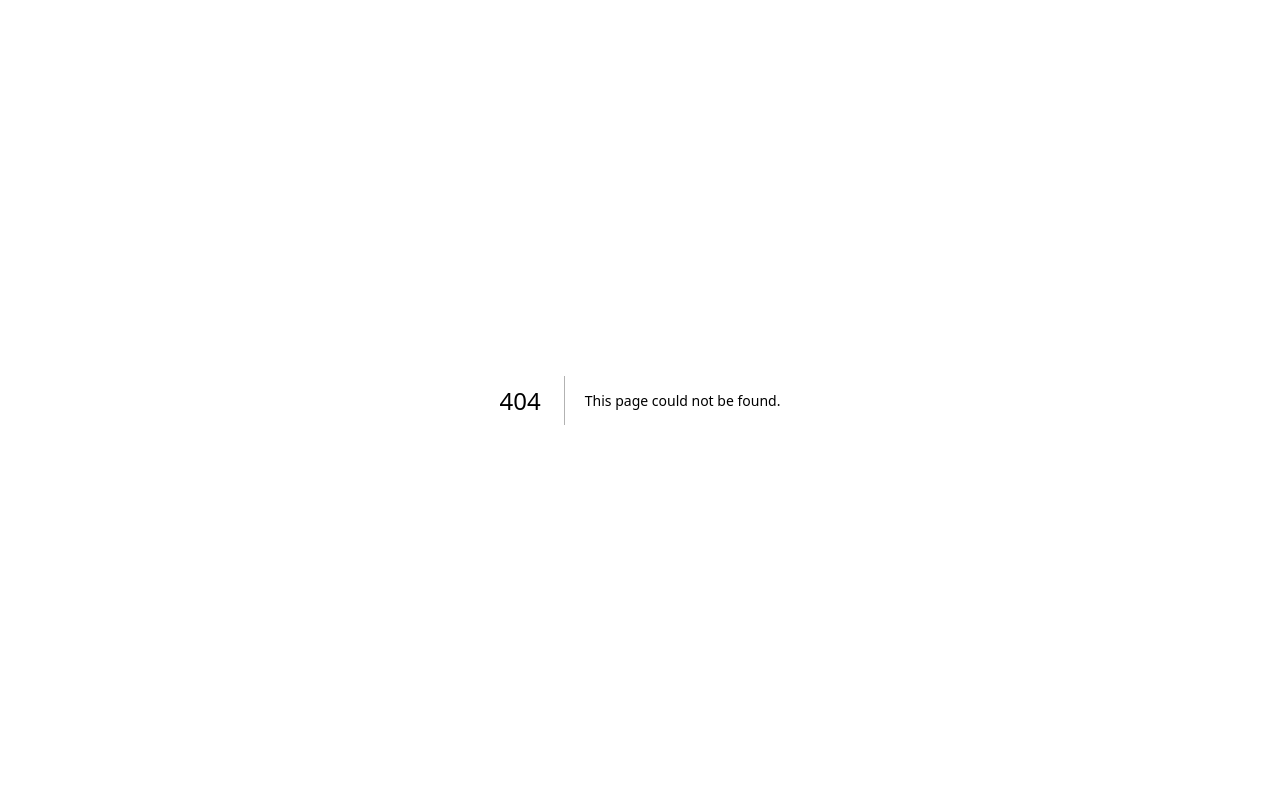
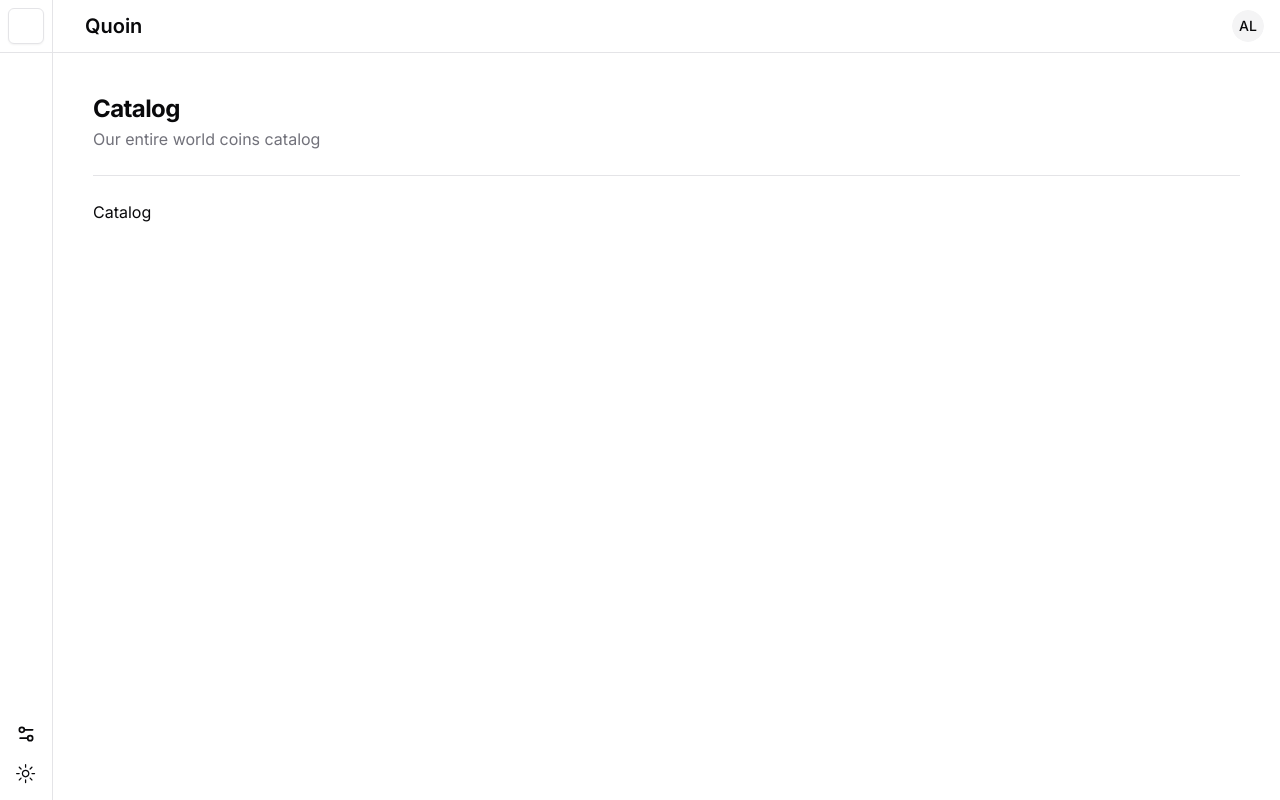
Before and after one commit to AgustinLarzabal/quoin, a Next.js app: page /catalog in a window 1280 px wide. Before the commit this address had no page. Built offline with nearby package versions, Linux system fonts and the light colour scheme; no server answers.

Commit message:
add catalog page

```diff
--- /dev/null
+++ b/app/(protected)/catalog/page.tsx
@@ -0,0 +1,9 @@
+import { Main } from "@/components/layout";
+
+export default function Catalog() {
+  return (
+    <Main title="Catalog" subtitle="Our entire world coins catalog">
+      Catalog
+    </Main>
+  );
+}
```
